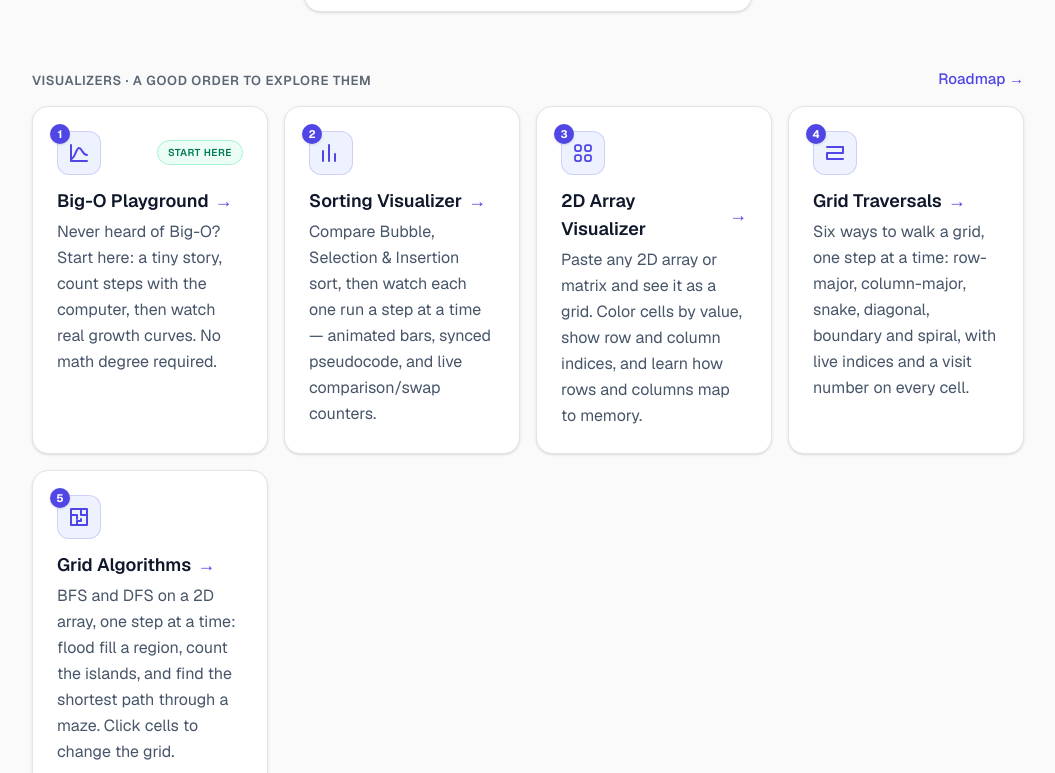
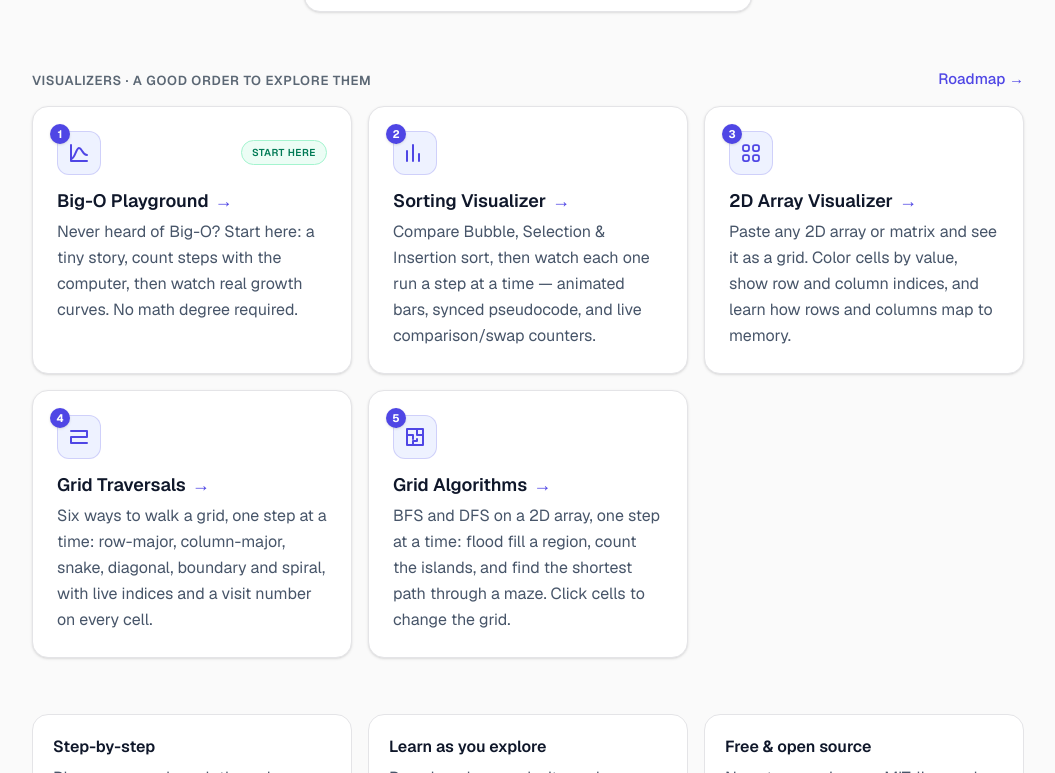
Before and after one commit to salsadsid/visualizer, a Next.js app: page / in a window 1280 px wide. Shown: the part 867-1640 px from the top of the page, without its empty margins (112-1167 px from the left). Built offline with nearby package versions, Linux system fonts and the light colour scheme; no server answers.

Commit message:
feat(home): lay out five tool cards in three columns

```diff
--- a/src/app/page.js
+++ b/src/app/page.js
@@ -169,7 +169,7 @@
                         Roadmap →
                     </Link>
                 </div>
-                <div className="grid sm:grid-cols-2 lg:grid-cols-4 gap-4">
+                <div className="grid sm:grid-cols-2 lg:grid-cols-3 gap-4">
                     {LEARNING_PATH.map((v) => (
                         <TrackedLink
                             key={v.id}
```
